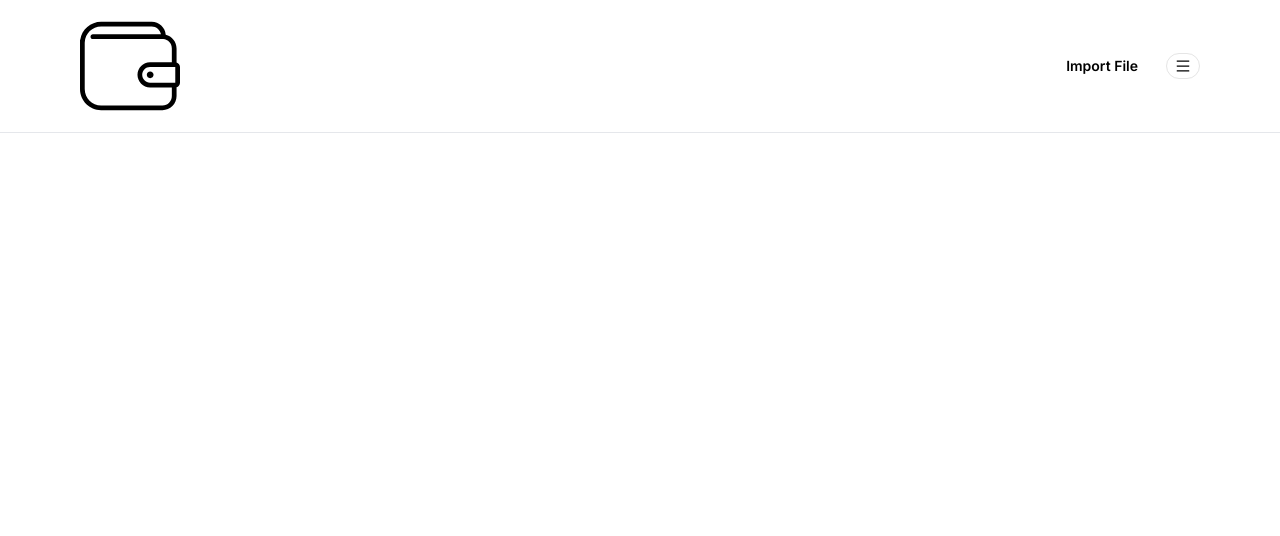
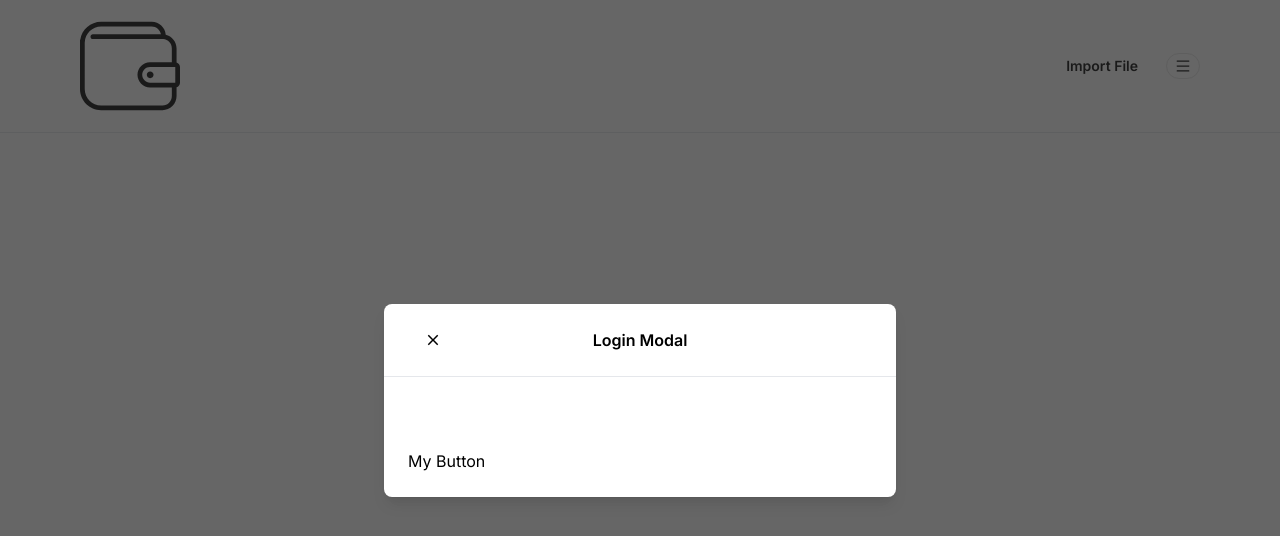
Before and after one commit to JoshuaNascimento/budget-app, a Next.js app: page / in a window 1280 px wide. Shown: the top 536 px of the page. Built offline with nearby package versions, Linux system fonts and the light colour scheme.

Commit message:
Modal development and beginning Button Component

```diff
--- /dev/null
+++ b/app/components/Button.tsx
@@ -0,0 +1,29 @@
+'use client'
+
+import { IconType } from "react-icons";
+
+interface ButtonProps {
+  label: string
+  onClick: (event: React.MouseEvent<HTMLButtonElement>) => void;
+  disabled?: boolean;
+  outline?: boolean;
+  small?: boolean;
+  icon?: IconType;
+}
+
+const Button: React.FC<ButtonProps> = ({
+  label,
+  onClick,
+  disabled,
+  outline,
+  small,
+  icon
+}) => {
+  return (
+    <button>
+      {label}
+    </button>
+   );
+}
+
+export default Button;
--- /dev/null
+++ b/app/components/modals/Modal.tsx
@@ -0,0 +1,186 @@
+'use client'
+
+import { useCallback, useEffect, useState } from "react";
+import { IoMdClose } from 'react-icons/io';
+import Button from "../Button";
+
+interface ModalProps {
+  isOpen? : boolean;
+  onClose: () => void;
+  onSubmit: () => void;
+  title?: string;
+  body?: React.ReactElement;
+  footer?: React.ReactElement;
+  actionLabel: string;
+  disabled?: boolean;
+  secondaryAction?: () => BodyInit;
+  secondaryLabel?: string;
+}
+
+const Modals: React.FC<ModalProps> = ({
+  isOpen,
+  onClose,
+  onSubmit,
+  title,
+  body,
+  footer,
+  actionLabel,
+  disabled,
+  secondaryAction,
+  secondaryLabel,
+
+}) => {
+
+  const [showModal, setShowModal] = useState(isOpen);
+
+  useEffect(() => {
+    setShowModal(isOpen);
+  }, [isOpen])
+
+  const handleClose = useCallback(() => {
+    if (disabled) { // Check if modal is disabled
+      return; // True; return out of function
+    }
+    setShowModal(false);  // Otherwise; hide show modal
+    setTimeout(() => {  // Wait 300 ms after setting modal to closed to add animations
+      onClose();
+    }, 300);
+  }, [disabled, onClose])
+
+  const handleSubmit = useCallback(() => {
+    if (disabled) {
+      return;
+    }
+
+    onSubmit();
+  }, [disabled, onSubmit]);
+
+  const handleSecondaryAction = useCallback(() => {
+    if (disabled || !secondaryAction) {
+      return;
+    }
+
+    secondaryAction();
+  }, [disabled, secondaryAction])
+
+  if (!isOpen) {
+    return null;
+  }
+
+  return (
+    <>
+    <div
+      className="
+      justify-center
+      items-center
+      flex
+      overflow-x-hidden
+      overfloy-y-hidden
+      fixed
+      inset-0
+      z-50
+      outline-none
+      focus:outline-none
+      bg-neutral-800/70
+      "
+    >
+      <div
+        className="
+        relative
+        w-full
+        md:2-4/6
+        lg:w-3/6
+        xl:w-2/5
+        my-6
+        mx-auto
+        h-full
+        lg:h-auto
+        md:h-auto
+        "
+      >
+        {/* CONTENT */}
+        <div
+          className={`
+            translate
+            duration-300
+            h-full
+            ${showModal ? 'translate-y-0 ': 'translate-y-full'}
+            ${showModal ? 'opacity-100 ': 'opacity-0'}
+          `}
+        >
+          <div
+            className="
+              translate
+              h-full
+              lg:h-auto
+              md:h-auto
+              border-0
+              rounded-lg
+              shadow-lg
+              relative
+              flex
+              flex-col
+              w-full
+              bg-white
+              outline-none
+              focus:outline-none
+            "
+          >
+            {/* HEADER */}
+            <div
+              className="
+                flex
+                items-center
+                p-6
+                rounted-t
+                justify-center
+                relative
+                border-b-[1px]
+              "
+            >
+              <button
+              onClick={handleClose}
+                className="
+                  p-1
+                  border-0
+                  hover:opacity-70
+                  transition
+                  absolute
+                  left-9
+                "
+              >
+                <IoMdClose size={18}/>
+              </button>
+              <div className="text-lf font-semibold">
+                {title}
+              </div>
+            </div>
+            {/* BODY */}
+            <div className="relative p-6 flex-auto">
+
+            </div>
+            {/* FOOTER */}
+            <div className="flex flex-col gap-2 p-6">
+              <div
+                className="
+                  flex
+                  flex-row
+                  items-center
+                  gap-4
+                  w-full
+                "
+              >
+                <Button
+                  label = "My Button"
+                />
+              </div>
+            </div>
+          </div>
+        </div>
+      </div>
+    </div>
+    </>
+  );
+}
+
+export default Modals;
--- a/app/layout.tsx
+++ b/app/layout.tsx
@@ -3,6 +3,7 @@
 import "./globals.css";
 
 import Navbar from "./components/navbar/Navbar";
+import Modal from "./components/modals/Modal";
 
 const inter = Inter({ subsets: ["latin"] });
 
@@ -19,6 +20,10 @@
   return (
     <html lang="en">
       <body className={inter.className}>
+        <Modal
+          title="Login Modal"
+          isOpen
+        />
         <Navbar />
         {children}
       </body>
```
